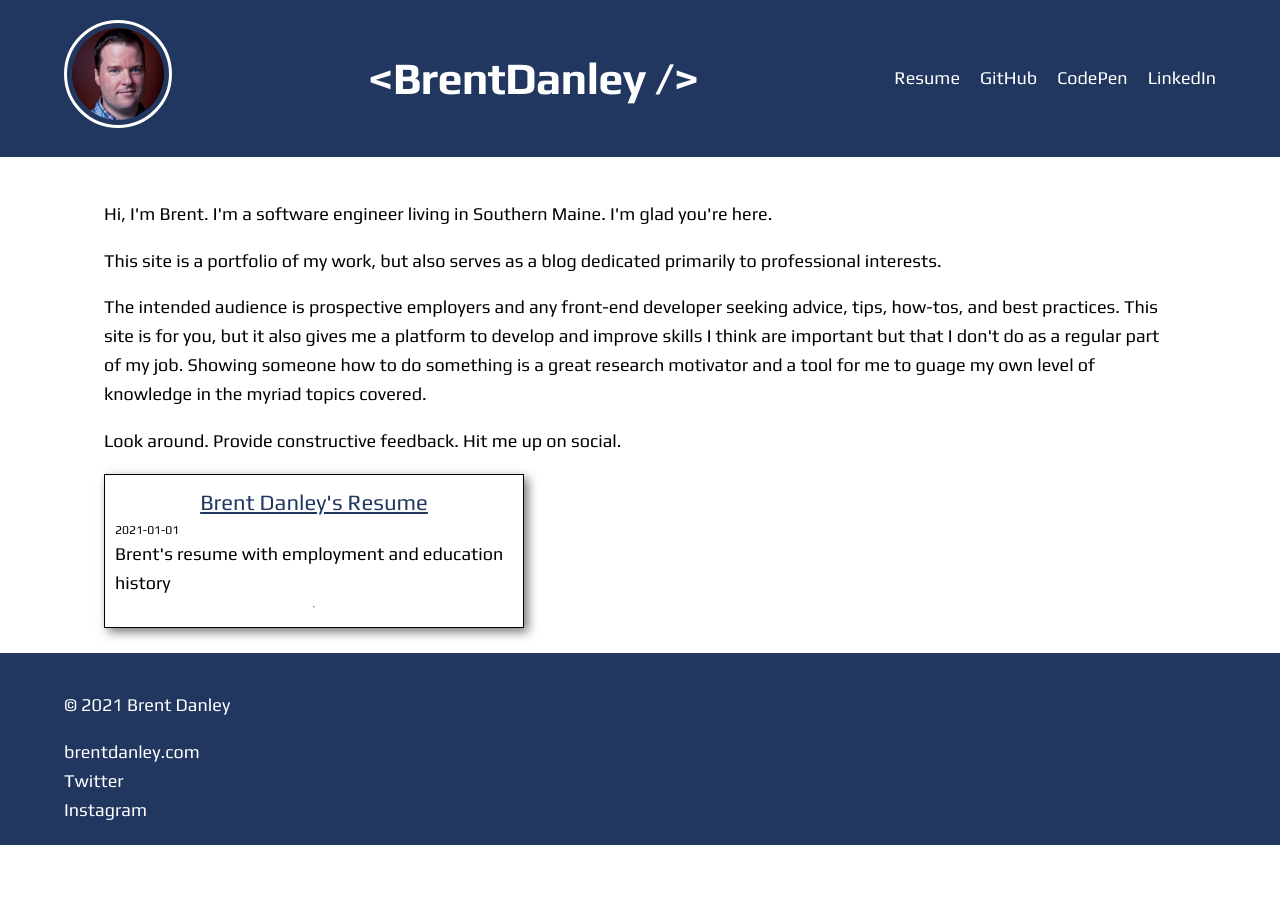
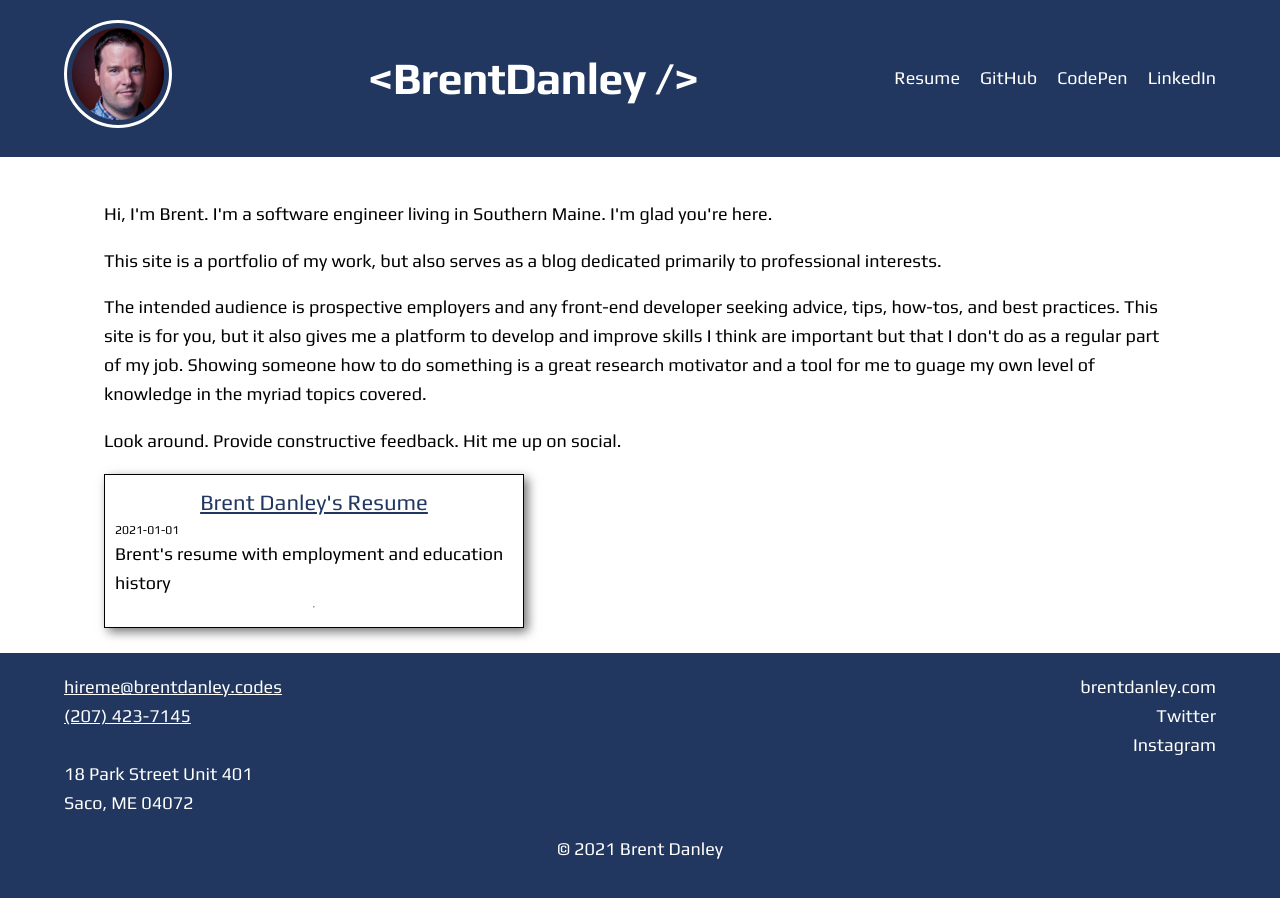
Before and after one commit to brentdanley/codes, a Next.js app: page / in a window 1280 px wide. Shown: the top 898 px of the page. Before the commit the page ends 845 px from the top, so only its background shows below. Built offline with nearby package versions, Linux system fonts and the light colour scheme.

Commit message:
Moves footer items. Sets display to Grid.

```diff
--- a/components/footer.js
+++ b/components/footer.js
@@ -21,6 +21,14 @@ const Footer = () => {
     return (
         <footer className={styles.footer}>
             <p className={styles.copyright}>&copy; {format(new Date(), 'yyyy')} Brent Danley</p>
+            <div className={styles.contactWrapper}>
+                <a href="mailto:hireme@brentdanley.codes">hireme@brentdanley.codes</a><br />
+                <a href="tel:12074237145">(207) 423-7145</a><br /><br />
+                <address>
+                    18 Park Street Unit 401<br />
+                    Saco, ME 04072
+                </address>
+            </div>
             <ul className={styles.links}>
                 {
                 links.map(link => (
--- a/components/footer.module.scss
+++ b/components/footer.module.scss
@@ -1,15 +1,38 @@
 .footer {
+    display: grid;
+    grid-template-areas: 'contact links' 'copyright copyright';
+    justify-content: space-between;
     background-color: var(--primary-color);
     color: white;
     padding: 20px 5%;
+}
 
 .links {
+    grid-area: links;
     list-style-type: none;
     padding: 0;
     margin: 0;
+    text-align: right;
 
     a {
         color: white;
     }
 }
+
+.contactWrapper {
+    grid-area: contact;
+
+    a {
+        color: white;
+        text-decoration: underline;
     }
+
+    address {
+        font-style: normal;
+    }
+}
+
+.copyright {
+    grid-area: copyright;
+    text-align: center;
+}
```
Lines whose indentation alone changed are shown as unchanged.
